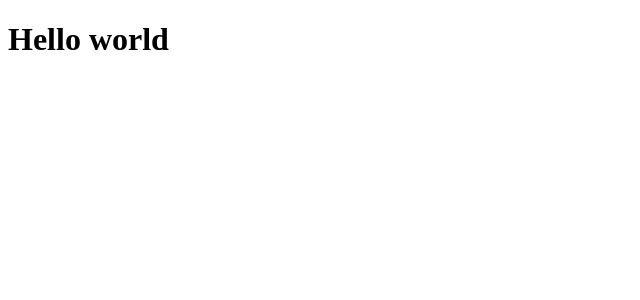
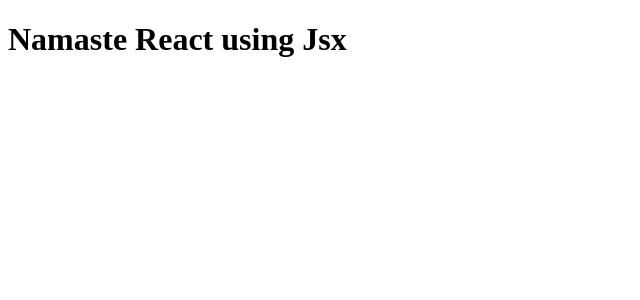
Before and after one commit to Venkatavamsi-1234/namaste-react, a React (Vite) app: page / in a window 1280 px wide. Shown: the top 300 px of the page, without its empty margins (0-640 px from the left). Built offline with nearby package versions, Linux system fonts and the light colour scheme.

Commit message:
episode-3

```diff
--- a/App.js
+++ b/App.js
@@ -1,5 +1,10 @@
 import React from "react"
 import ReactDOM from "react-dom/client"
-const heading=React.createElement("h1",{},"Hello world");
-    const root=ReactDOM.createRoot(document.getElementById("root"));
-    root.render(heading)
+const jsxheading=(
+    <h1 className="head" tabIndex="5">
+        Namaste React using Jsx
+    </h1>
+);
+
+const root=ReactDOM.createRoot(document.getElementById("root"));
+root.render(jsxheading)
--- a/package.json
+++ b/package.json
@@ -4,6 +4,8 @@
   "description": "This is Namaste react From Vamsi",
 
   "scripts": {
+    "start": "parcel index.html",
+    "build":"parcel build index.html",
     "test": "jest"
   },
   "author": "vamsi",
```
Also changed, not shown: 2 other files (tests, documents, lock files or other folders).
